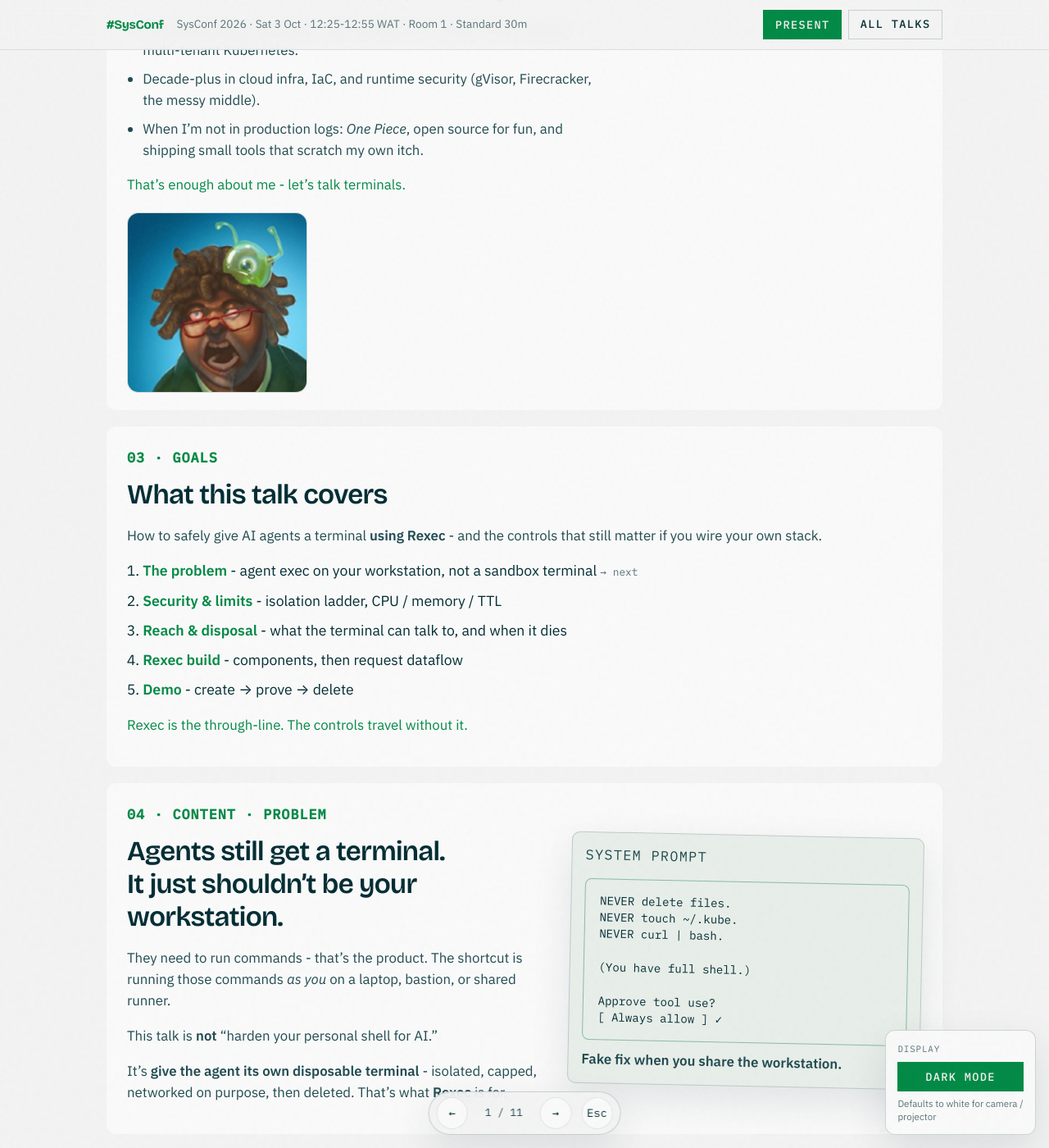
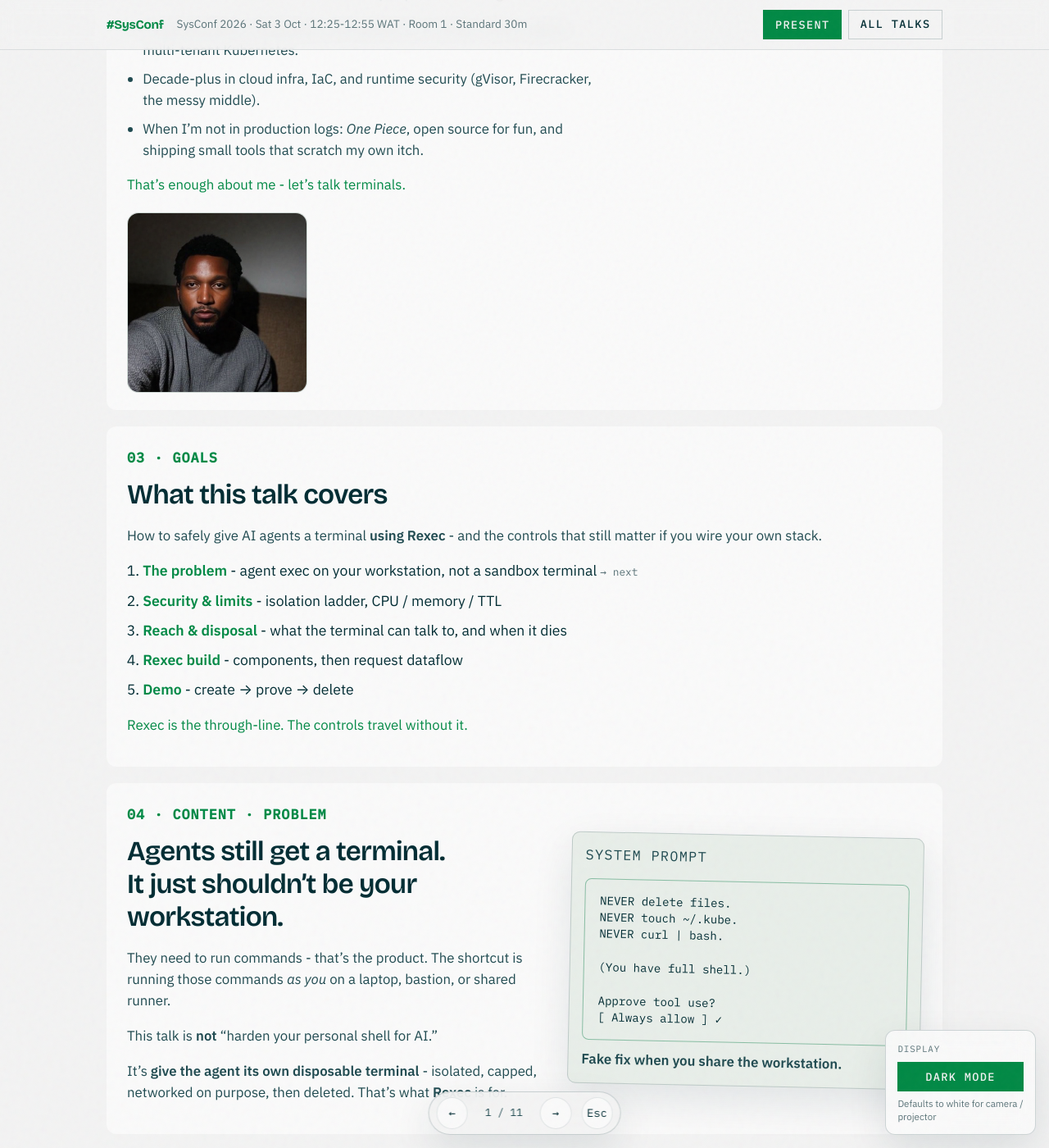
Before and after one commit to 9trocode/9trocode.github.io, a Jekyll site: the page built from talks/sysconf-2026.md, in a window 1280 px wide and 1400 px high, scrolled down 883 px. Shown: the whole window at 82% size. Built offline with Jekyll 4.4.1, drawn with Linux system fonts in a browser that asks for light colours; some web fonts are replaced.

Commit message:
Restore talk portrait and center the face in the large panel.
Switch back to alex-idowu-talk.jpg and use object-position center so the tall crop no longer clips to the forehead.

```diff
--- a/_config.yml
+++ b/_config.yml
@@ -1,4 +1,4 @@
-asset_version: "20261003-photo-large"
+asset_version: "20261003-photo-centered"
 title: Alex Idowu
 description: >-
   Co-founder & CTO at PipeOps and Aeon Cyber Defense. Platform engineering,
--- a/assets/css/talk-about-s02.css
+++ b/assets/css/talk-about-s02.css
@@ -1,4 +1,5 @@
-/* About slide: SysConf-sample style — large right-side portrait panel. */
+/* About slide: SysConf-sample style — large right-side portrait panel.
+   Keep alex-idowu-talk.jpg and center the face in the tall crop. */
 
 #s02.talk-slide::before {
   display: none !important;
@@ -27,7 +28,7 @@
   border-radius: 14px;
   border: 1px solid var(--line, rgba(0, 0, 0, 0.12));
   object-fit: cover;
-  object-position: center top;
+  object-position: center center;
   background: var(--bg-2, #eee);
 }
 
@@ -60,7 +61,8 @@
   z-index: 1;
   box-shadow: none;
   object-fit: cover;
-  object-position: center top;
+  /* Square source in a tall panel — center the face, don’t pin to top */
+  object-position: center center;
 }
 
 /* Soft blend into the slide so text stays readable at the seam */
@@ -76,6 +78,7 @@
     height: min(100%, 16rem);
     border-radius: 14px;
     margin: 0 0 1rem;
+    object-position: center center;
     -webkit-mask-image: none;
     mask-image: none;
   }
--- a/talks/sysconf-2026.md
+++ b/talks/sysconf-2026.md
@@ -67,10 +67,10 @@ image: /assets/talks/agent-terminal-title.jpg
     </div>
     <img
       class="talk-about__photo"
-      src="{{ '/assets/images/alex-idowu.png?v=' | append: site.asset_version | relative_url }}"
+      src="{{ '/assets/images/alex-idowu-talk.jpg?v=' | append: site.asset_version | relative_url }}"
       alt="Alex Idowu"
-      width="460"
-      height="460"
+      width="400"
+      height="400"
     />
   </div>
 </section>
```
